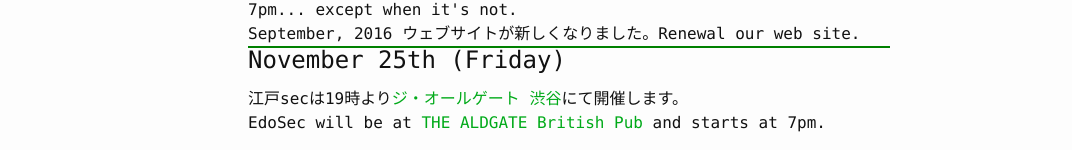
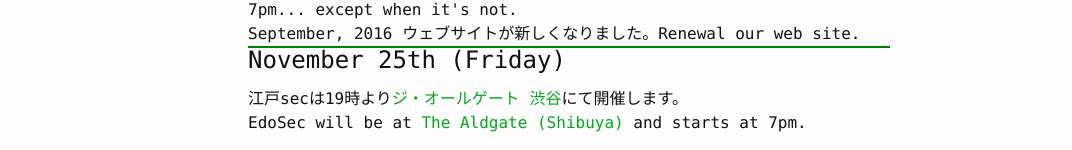
Before and after one commit to amanot0826/edosec_tokyo, a Jekyll site: the page built from _posts/2016-11-15-November.md, in a window 1280 px wide. Shown: the part 490-640 px from the top of the page, without its empty margins (72-1144 px from the left). Built offline with Jekyll 4.4.1, drawn with Linux system fonts in a browser that asks for light colours; grey boxes are pictures that could not be loaded.

Commit message:
Update 2016-11-15-November.md

```diff
--- a/_posts/2016-11-15-November.md
+++ b/_posts/2016-11-15-November.md
@@ -5,7 +5,7 @@
 event-timezone: Asia/Tokyo
 event-start: 20161125T190000
 event-end: 20161125220000
-event-location: THE ALDGATE British Pub
+event-location: The Aldgate (Shibuya)
 event-location-jp: ジ・オールゲート 渋谷
 ---
 
```
